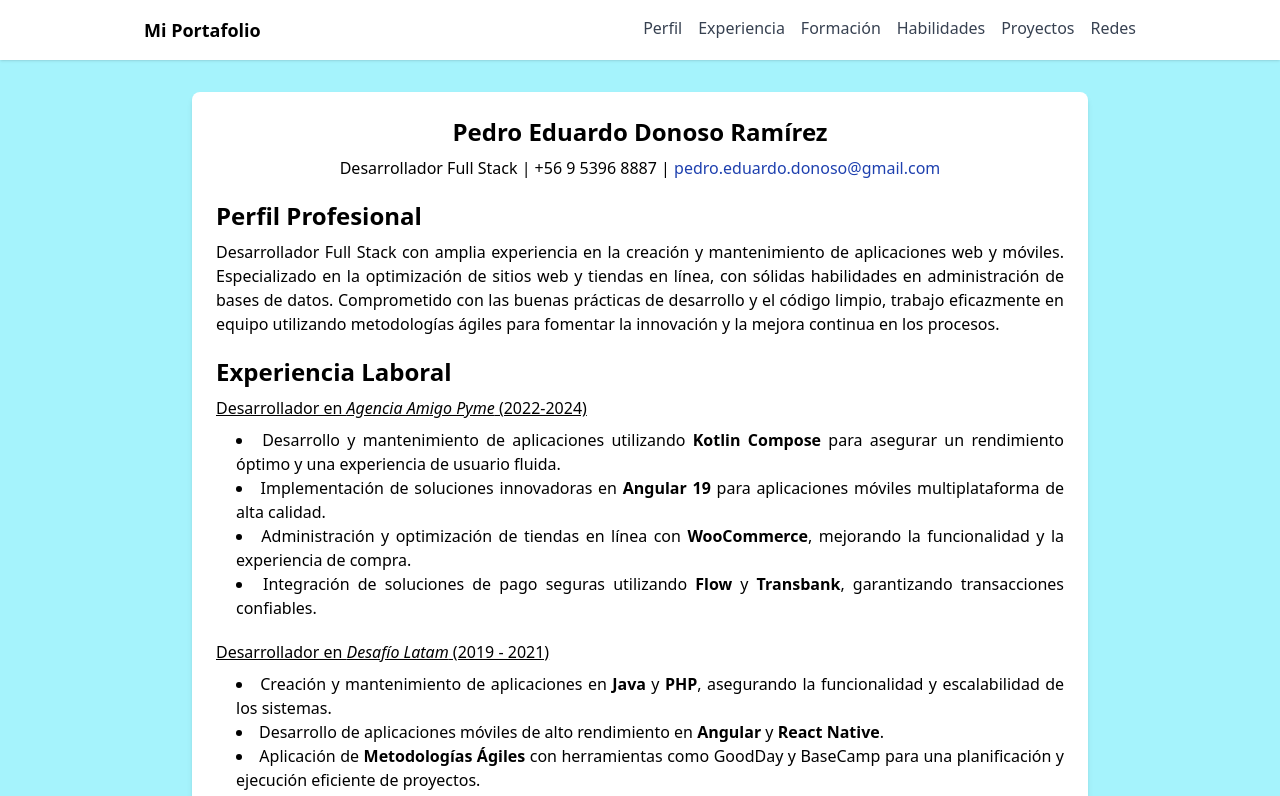
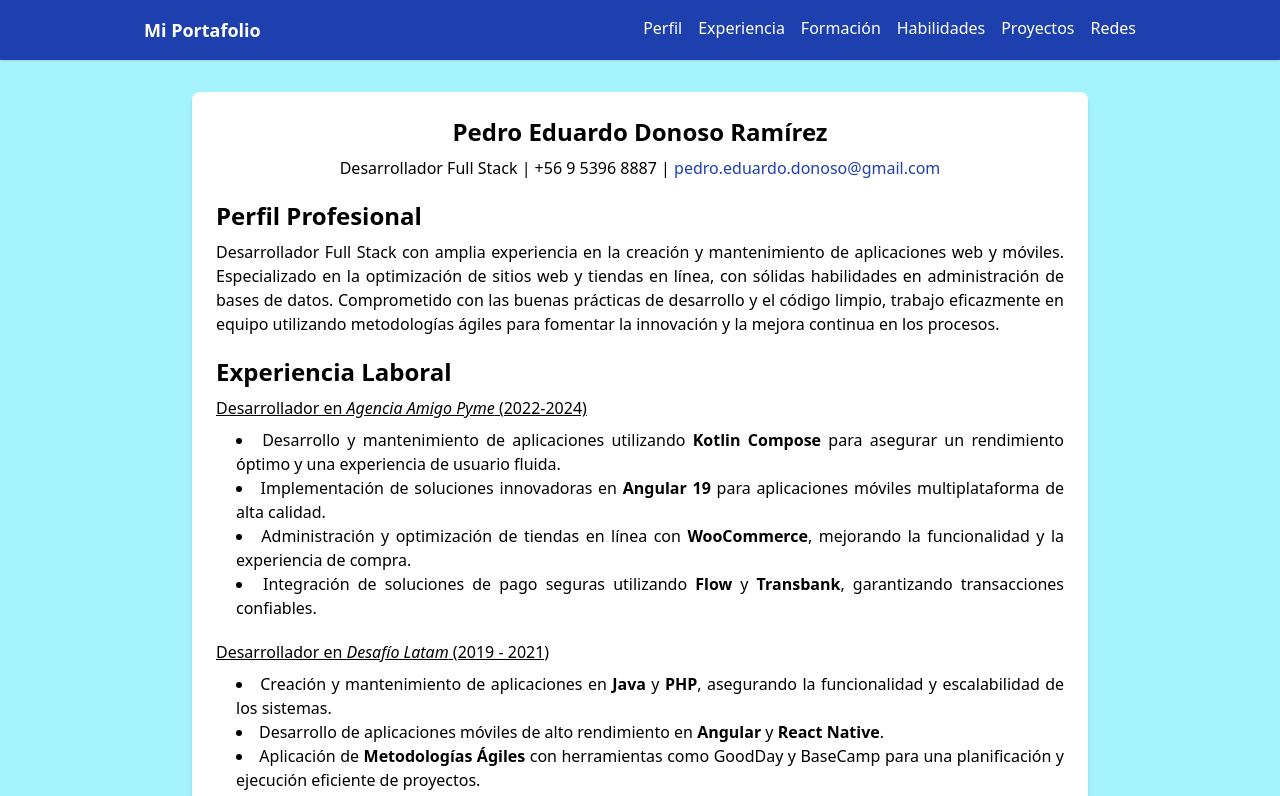
Before and after one commit to pedro-donoso/portafolio-nextjs, a Next.js app: page / in a window 1280 px wide. Shown: the top 796 px of the page. Built offline with nearby package versions, Linux system fonts and the light colour scheme.

Commit message:
agrego links

```diff
--- a/app/layout.tsx
+++ b/app/layout.tsx
@@ -1,4 +1,4 @@
-import Link from 'next/link';
+import Topbar from '@/components/Topbar';
 import './globals.css';
 
 export default function RootLayout({ children }: { children: React.ReactNode }) {
@@ -6,19 +6,7 @@ export default function RootLayout({ children }: { children: React.ReactNode })
     <html lang="es">
       <body>
 		<div className='bg-cyan-200 min-h-screen'>
-			<header className="bg-white shadow">
-            <nav className="max-w-5xl mx-auto p-4 flex justify-between">
-              <div className="text-lg font-bold">Mi Portafolio</div>
-              <div className="space-x-4">
-                <Link href="#perfil" className="text-gray-700 hover:text-blue-500">Perfil</Link>
-                <Link href="#experiencia" className="text-gray-700 hover:text-blue-500">Experiencia</Link>
-                <Link href="#formacion" className="text-gray-700 hover:text-blue-500">Formación</Link>
-                <Link href="#habilidades" className="text-gray-700 hover:text-blue-500">Habilidades</Link>
-                <Link href="#proyectos" className="text-gray-700 hover:text-blue-500">Proyectos</Link>
-                <Link href="#redes" className="text-gray-700 hover:text-blue-500">Redes</Link>
-              </div>
-            </nav>
-          </header>
+			<Topbar />
 			<main className='p-8 max-4 max-w-5xl mx-auto'>
 				{children}
 			</main>
--- /dev/null
+++ b/components/Topbar.tsx
@@ -0,0 +1,21 @@
+import Link from 'next/link';
+
+const Topbar: React.FC = () => {
+  return (
+    <header className="bg-blue-800 shadow text-white">
+      <nav className="max-w-5xl mx-auto p-4 flex justify-between">
+        <div className="text-lg font-bold">Mi Portafolio</div>
+        <div className="space-x-4">
+          <Link href="#perfil" className="text-white hover:text-yellow-500">Perfil</Link>
+          <Link href="#experiencia" className="text-white hover:text-yellow-500">Experiencia</Link>
+          <Link href="#formacion" className="text-white hover:text-yellow-500">Formación</Link>
+          <Link href="#habilidades" className="text-white hover:text-yellow-500">Habilidades</Link>
+          <Link href="#proyectos" className="text-white hover:text-yellow-500">Proyectos</Link>
+          <Link href="#redes" className="text-white hover:text-yellow-500">Redes</Link>
+        </div>
+      </nav>
+    </header>
+  );
+};
+
+export default Topbar;
```
